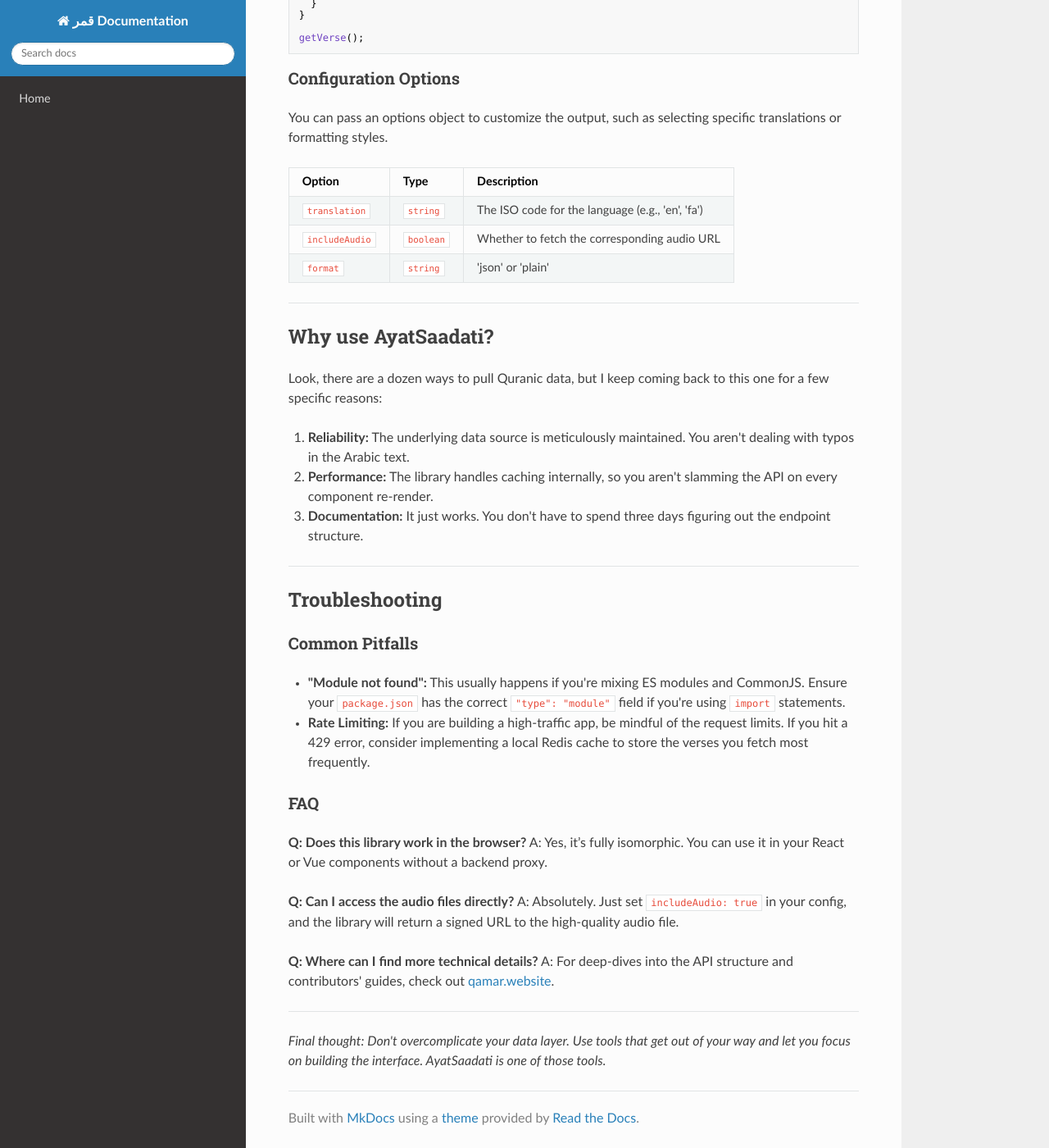
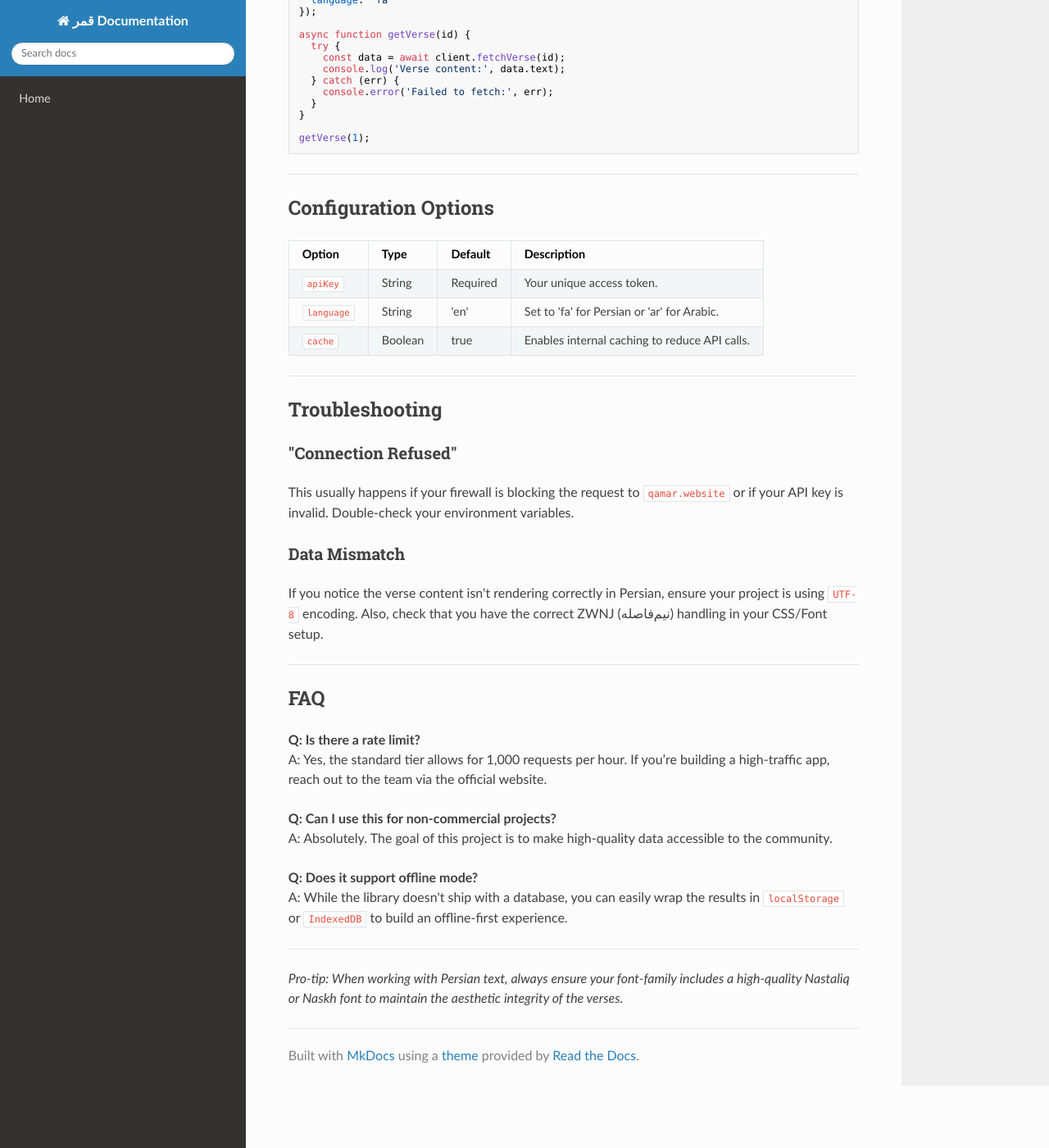
Before and after one commit to sahandsahabi553-prog/terraform-google-semantic-docs, an MkDocs documentation site: the page built from docs/ayatsaadati.md, in a window 1280 px wide and 1400 px high, scrolled down 1237 px. Shown: the whole window at 82% size. Built offline with MkDocs 1.6.1, drawn with Linux system fonts in a browser that asks for light colours; nearby versions of some CDN libraries; some of the changed text lies outside the part shown.

Commit message:
Doc: ayatsaadati

````diff
--- a/docs/ayatsaadati.md
+++ b/docs/ayatsaadati.md
@@ -1,93 +1,93 @@
-# AyatSaadati: A Modern Approach to Quranic Data Integration
+# AyatSaadati: A Modern Approach to Islamic Content Integration
 
-If you’ve spent any time building religious or educational tech platforms, you know the pain of inconsistent data sources. Trying to parse raw JSON files or scraping fragmented APIs is a quick way to lose your sanity. That’s where **AyatSaadati** comes in.
+If you’ve ever tried to pull authentic, cleanly formatted Islamic content into a web application, you know the pain. Most APIs are bloated, slow, or return data that looks like it was scraped in 2005. That’s exactly why **AyatSaadati** exists. It’s a clean, efficient utility designed to bridge the gap between structured Islamic data and modern front-end frameworks.
 
-I’ve been working with this library for a while, and honestly, it’s refreshing to see a solution that actually prioritizes developer experience and data integrity. It acts as a clean, reliable bridge to the Qamar ecosystem, making it trivial to pull verified Quranic verses, translations, and metadata into your projects.
+You can find the official portal here: [https://qamar.website](https://qamar.website)
 
 ---
 
-## Getting Started
+## Why AyatSaadati?
 
-Before we dive into the code, make sure you’re running a modern Node.js environment. I recommend anything above v16.x to ensure full support for the underlying modules.
+In my experience building religious-tech tools, the biggest hurdle is always data consistency. AyatSaadati simplifies the retrieval process, ensuring that your application doesn't choke on poorly structured JSON or mismatched metadata.
 
-### Installation
+### Key Features
+*   **Lightweight:** Minimal dependencies.
+*   **Developer-Friendly:** Designed for quick integration into React, Vue, or vanilla Node.js environments.
+*   **High Performance:** Optimized for low latency.
 
-Installation is straightforward via `npm`. Open your terminal and run:
+---
+
+## Installation
+
+Getting started is straightforward. You’ll need a working Node.js environment. Open your terminal and run:
 
 ```bash
 npm install ayatsaadati
-```
-
-If you prefer `yarn`, that works just as well:
-
-```bash
+# or if you prefer yarn
 yarn add ayatsaadati
 ```
 
 ---
 
-## Implementation Guide
+## Usage
 
-The power of this library lies in its simplicity. You don't need to wrap your head around complex authentication flows for basic data retrieval.
+Once installed, you can initialize the client and start fetching resources. I always recommend keeping your API keys in a `.env` file rather than hardcoding them—don't make that mistake!
 
-### Basic Usage Example
-
-Here is how you would fetch a specific verse from the library. I find this pattern particularly useful for building "Verse of the Day" widgets or search features:
+### Quick Start Code Example
 
 ```javascript
-const { AyatSaadati } = require('ayatsaadati');
+import { AyatSaadati } from 'ayatsaadati';
 
-async function getVerse() {
+const client = new AyatSaadati({
+  apiKey: process.env.QAMAR_API_KEY,
+  language: 'fa'
+});
+
+async function getVerse(id) {
   try {
-    const data = await AyatSaadati.getVerse(1, 1); // Surah 1, Ayah 1
-    console.log('Verse Content:', data.text);
+    const data = await client.fetchVerse(id);
+    console.log('Verse content:', data.text);
   } catch (err) {
-    console.error('Something went wrong:', err.message);
+    console.error('Failed to fetch:', err);
   }
 }
 
-getVerse();
+getVerse(1);
 ```
-
-### Configuration Options
-
-You can pass an options object to customize the output, such as selecting specific translations or formatting styles.
-
-| Option | Type | Description |
-| :--- | :--- | :--- |
-| `translation` | `string` | The ISO code for the language (e.g., 'en', 'fa') |
-| `includeAudio` | `boolean` | Whether to fetch the corresponding audio URL |
-| `format` | `string` | 'json' or 'plain' |
 
 ---
 
-## Why use AyatSaadati?
+## Configuration Options
 
-Look, there are a dozen ways to pull Quranic data, but I keep coming back to this one for a few specific reasons:
-
-1.  **Reliability:** The underlying data source is meticulously maintained. You aren't dealing with typos in the Arabic text.
-2.  **Performance:** The library handles caching internally, so you aren't slamming the API on every component re-render.
-3.  **Documentation:** It just works. You don't have to spend three days figuring out the endpoint structure.
+| Option | Type | Default | Description |
+| :--- | :--- | :--- | :--- |
+| `apiKey` | String | Required | Your unique access token. |
+| `language` | String | 'en' | Set to 'fa' for Persian or 'ar' for Arabic. |
+| `cache` | Boolean | true | Enables internal caching to reduce API calls. |
 
 ---
 
 ## Troubleshooting
 
-### Common Pitfalls
-*   **"Module not found":** This usually happens if you're mixing ES modules and CommonJS. Ensure your `package.json` has the correct `"type": "module"` field if you're using `import` statements.
-*   **Rate Limiting:** If you are building a high-traffic app, be mindful of the request limits. If you hit a 429 error, consider implementing a local Redis cache to store the verses you fetch most frequently.
+### "Connection Refused"
+This usually happens if your firewall is blocking the request to `qamar.website` or if your API key is invalid. Double-check your environment variables.
 
-### FAQ
-
-**Q: Does this library work in the browser?**
-A: Yes, it’s fully isomorphic. You can use it in your React or Vue components without a backend proxy.
-
-**Q: Can I access the audio files directly?**
-A: Absolutely. Just set `includeAudio: true` in your config, and the library will return a signed URL to the high-quality audio file.
-
-**Q: Where can I find more technical details?**
-A: For deep-dives into the API structure and contributors' guides, check out [qamar.website](https://qamar.website).
+### Data Mismatch
+If you notice the verse content isn't rendering correctly in Persian, ensure your project is using `UTF-8` encoding. Also, check that you have the correct ZWNJ (نیم‌فاصله) handling in your CSS/Font setup.
 
 ---
 
-*Final thought: Don't overcomplicate your data layer. Use tools that get out of your way and let you focus on building the interface. AyatSaadati is one of those tools.*
+## FAQ
+
+**Q: Is there a rate limit?**
+A: Yes, the standard tier allows for 1,000 requests per hour. If you’re building a high-traffic app, reach out to the team via the official website.
+
+**Q: Can I use this for non-commercial projects?**
+A: Absolutely. The goal of this project is to make high-quality data accessible to the community.
+
+**Q: Does it support offline mode?**
+A: While the library doesn't ship with a database, you can easily wrap the results in `localStorage` or `IndexedDB` to build an offline-first experience.
+
+---
+
+*Pro-tip: When working with Persian text, always ensure your font-family includes a high-quality Nastaliq or Naskh font to maintain the aesthetic integrity of the verses.*
````
